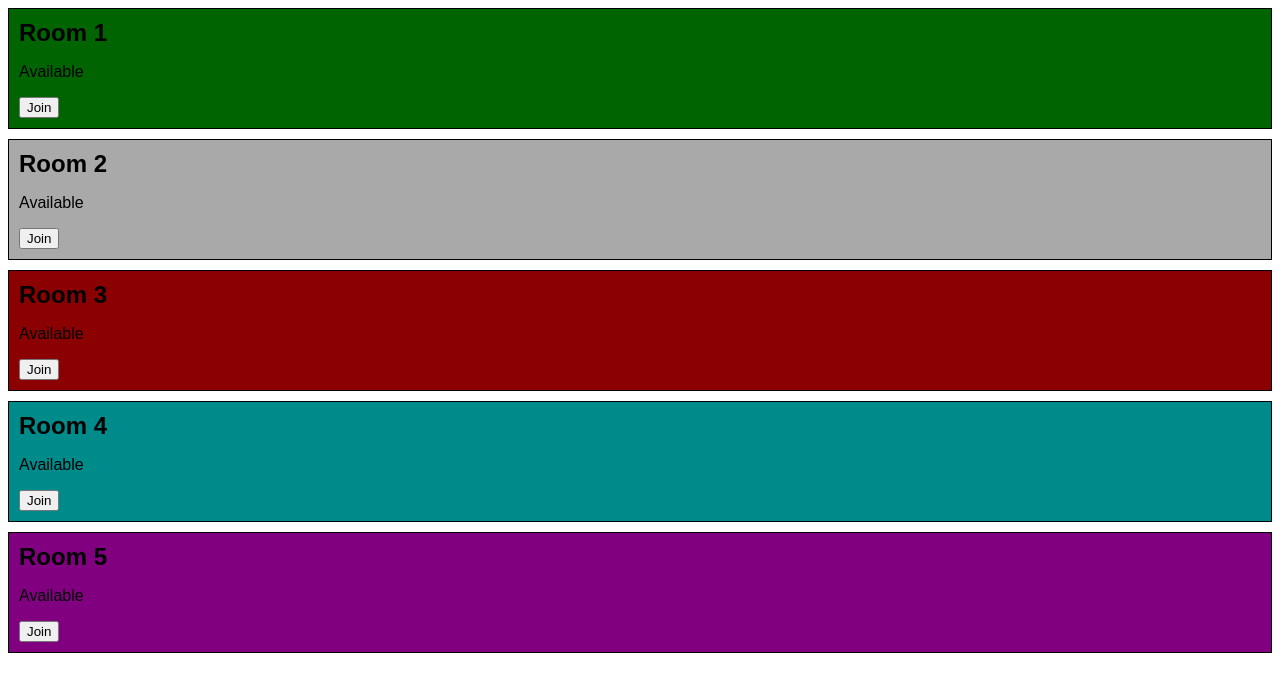
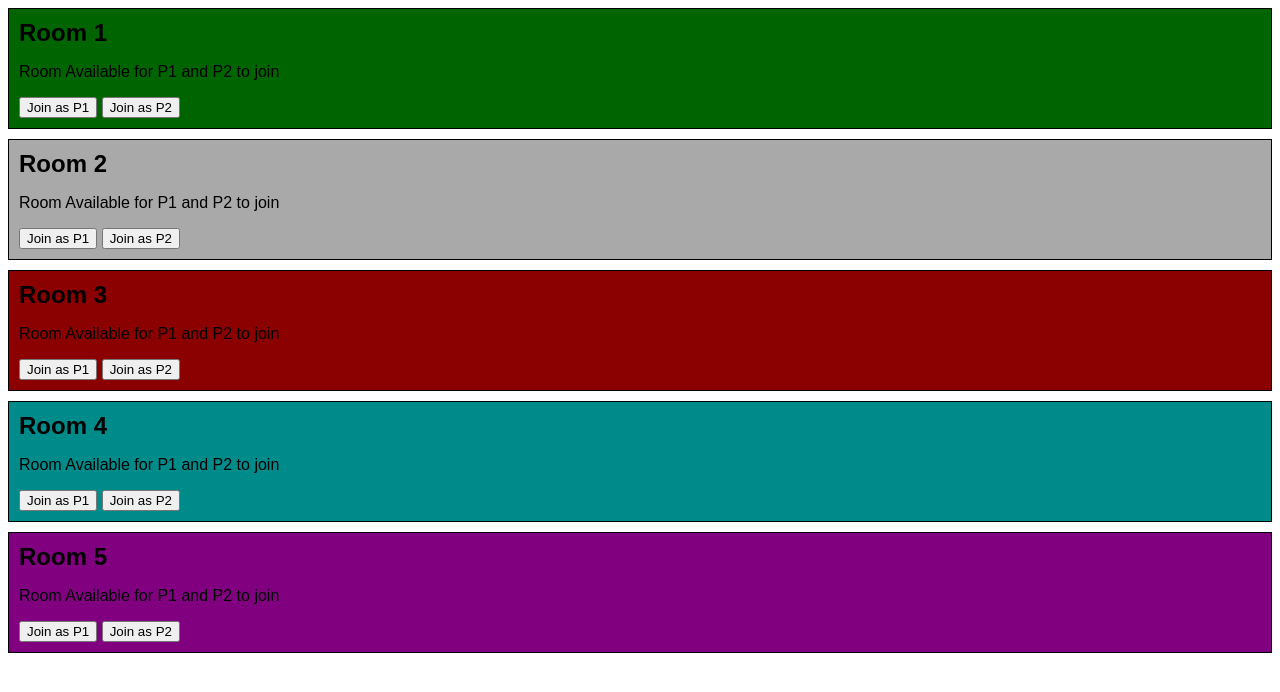
Before and after one commit to ChirayuRai/CS3800_BRPS, a PHP site: page / in a window 1280 px wide. Shown: the top 692 px of the page. Run offline with PHP 8.4, Linux system fonts and the light colour scheme.

Commit message:
Added lobby functionality

```diff
--- a/index.php
+++ b/index.php
@@ -39,8 +39,34 @@ $numRooms = 5;
 			?>
 			<div class="gameroom g<?=$i;?>">
 				<h2>Room <?=$i;?></h2>
-				<p>Available</p>
-				<button>Join</button>
+				<p>
+					<?php
+						if(file_exists("./api/buffer_$i")) {
+							$json_data = file("./api/buffer_$i");
+							$result = "";
+							$players = 0;
+							foreach ($json_data as $row) {
+								$event = json_decode($row, true);
+								if($event["event"] == "login_ok" && $event["context"] == "1") {
+									$result = "Room available for P2 to join";
+									$players++;
+								}
+								elseif($event["event"] == "login_ok" && $event["context"] == "2") {
+									$result = "Room available for P1 to join";
+									$players++;
+								} elseif($players >= 2) {
+									$result = "Room Unavailable";
+									break;
+								}
+							}
+							echo $result;
+						} else {
+							echo 'Room Available for P1 and P2 to join';
+						}
+					?>
+				</p>
+				<button type="button" onclick="location.href='http://cpp3800.edwin-dev.com/gameroom.php?room<?=42068+$i?>&p=1'">Join as P1</button>
+				<button type="button" onclick="location.href='http://cpp3800.edwin-dev.com/gameroom.php?room<?=42068+$i?>&p=2'">Join as P2</button>
 			</div>
 			<?php
 		}
```
Also changed, not shown: 4 other files.
